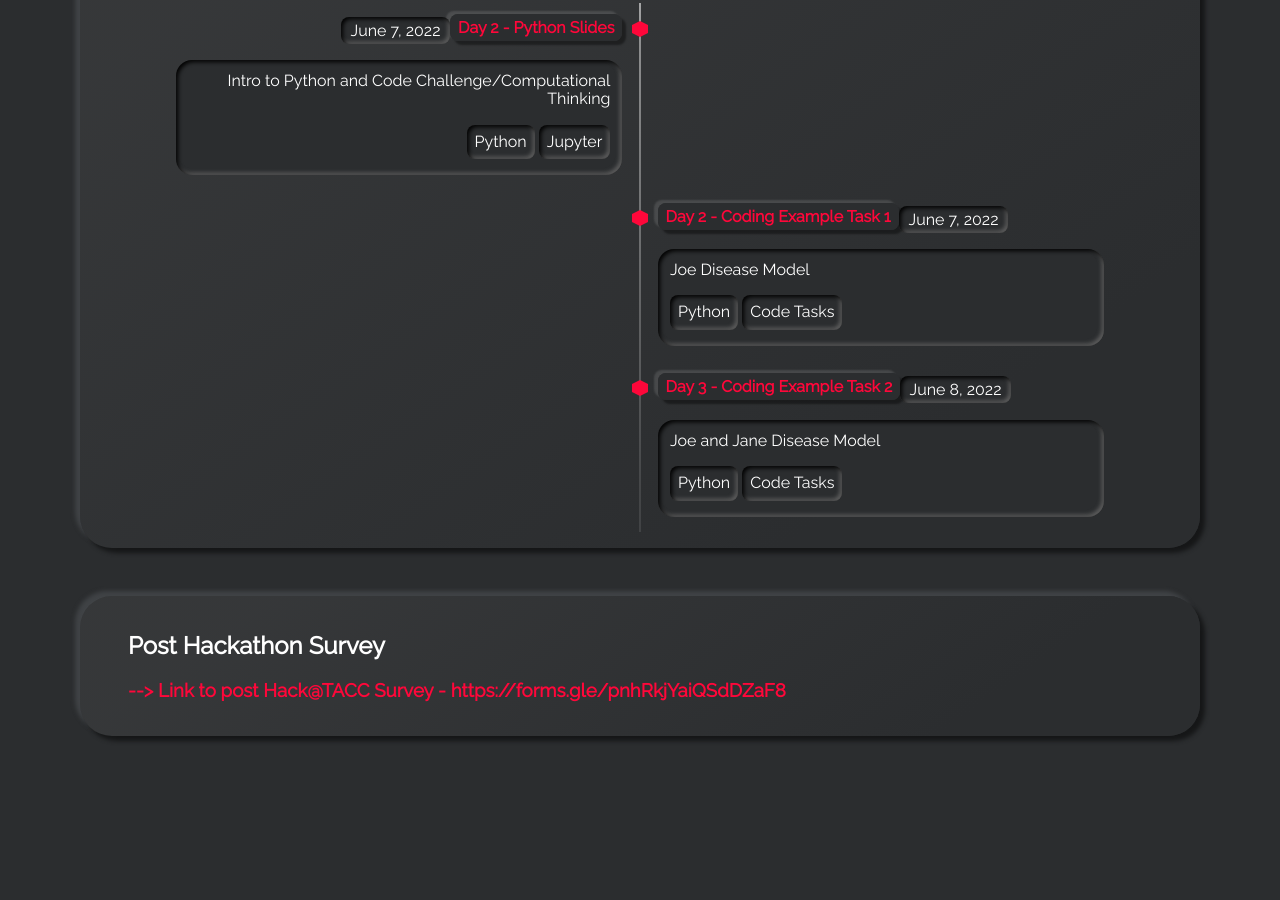
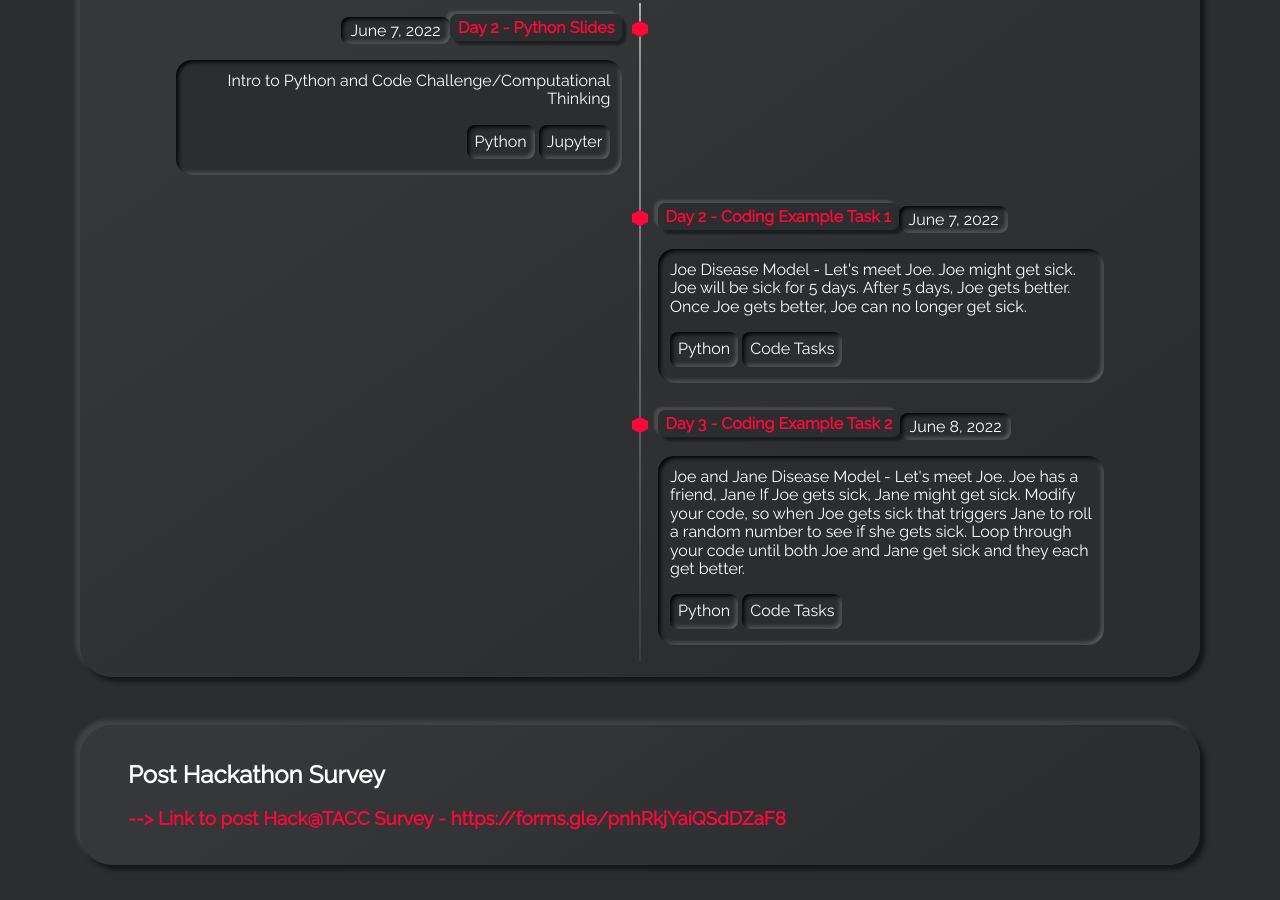
Before and after one commit to HackHPC/BigDataHack-2022, a Jekyll site: the page built from index.md, in a window 1280 px wide and 900 px high, scrolled down 3877 px. Built offline with Jekyll 4.4.1, drawn with Linux system fonts in a browser that asks for light colours; our own code applies the rules of GitHub Pages for plain Markdown files.

Commit message:
added more description on the tasks

```diff
--- a/_data/timeline.yml
+++ b/_data/timeline.yml
@@ -29,7 +29,7 @@
 - title: Day 2 - Coding Example Task 1
   title-url: https://github.com/HackHPC/HackatTACC-2022/blob/gh-pages/assets/slides/tuesday_files/Task1.ipynb
   date: June 7, 2022
-  subtitle: Joe Disease Model
+  subtitle: "Joe Disease Model - Let's meet Joe. Joe might get sick. Joe will be sick for 5 days. After 5 days, Joe gets better. Once Joe gets better, Joe can no longer get sick."
   tags:
     - tag: Python
     - tag: Code Tasks
@@ -38,7 +38,8 @@
 - title: Day 3 - Coding Example Task 2
   title-url: https://github.com/HackHPC/HackatTACC-2022/blob/gh-pages/assets/slides/wednesday_files/Task2_working.ipynb
   date: June 8, 2022
-  subtitle: Joe and Jane Disease Model
+  subtitle: "Joe and Jane Disease Model - Let's meet Joe. Joe has a friend, Jane If Joe gets sick, Jane might get sick. Modify your code, so when Joe gets sick that triggers Jane to roll a random number to see if she gets sick. Loop through your code until both Joe and Jane get sick and they each get better."
+
   tags:
     - tag: Python
     - tag: Code Tasks
```
